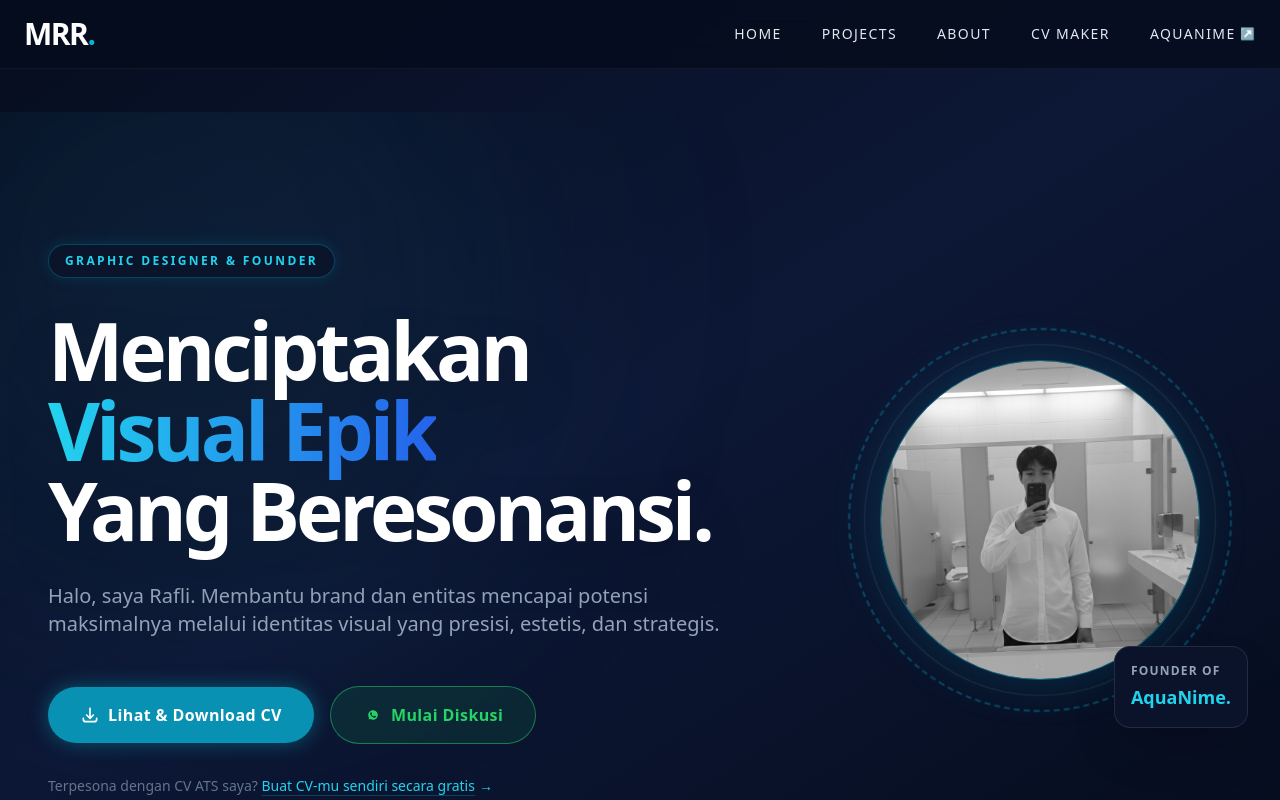
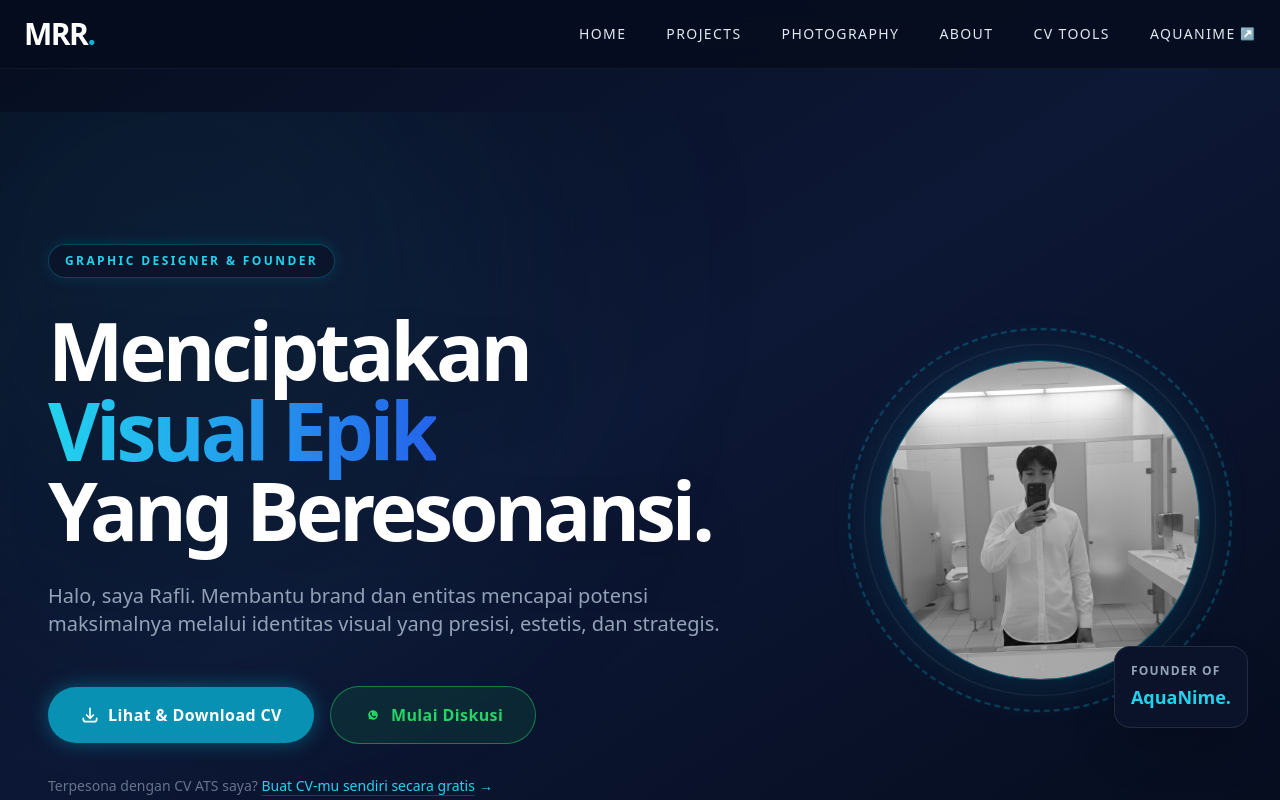
Before and after one commit to Rafli161102/CV-MRR, a Next.js app: page / in a window 1280 px wide. Shown: the top 800 px of the page. Built offline with nearby package versions, Linux system fonts and the light colour scheme.

Commit message:
Update Navbar.jsx

```diff
--- a/src/components/Navbar.jsx
+++ b/src/components/Navbar.jsx
@@ -10,8 +10,9 @@ export default function Navbar() {
   const navLinks = [
     { name: 'Home', href: '/', isExternal: false },
     { name: 'Projects', href: '/projects', isExternal: false },
+    { name: 'Photography', href: '/photography', isExternal: false }, // 📸 Link ke Galeri IG
     { name: 'About', href: '/about', isExternal: false },
-    { name: 'CV Maker', href: '/cv-maker', isExternal: false }, // 👈 INI TAMBAHANNYA
+    { name: 'CV Tools', href: '/cv-maker', isExternal: false }, // 💼 Nama baru yang lebih profesional
     { name: 'AquaNime', href: 'https://aqua-nime.vercel.app/', isExternal: true },
   ];
 
```
